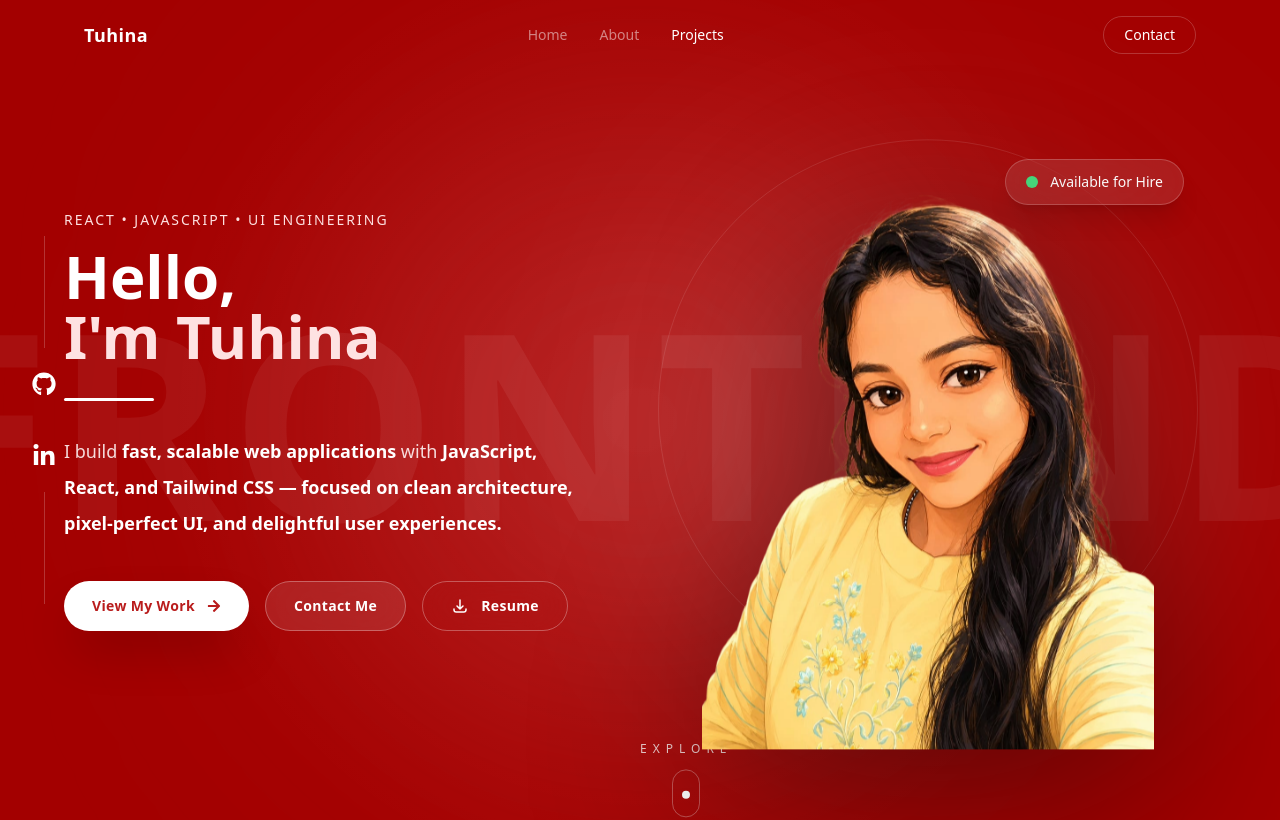
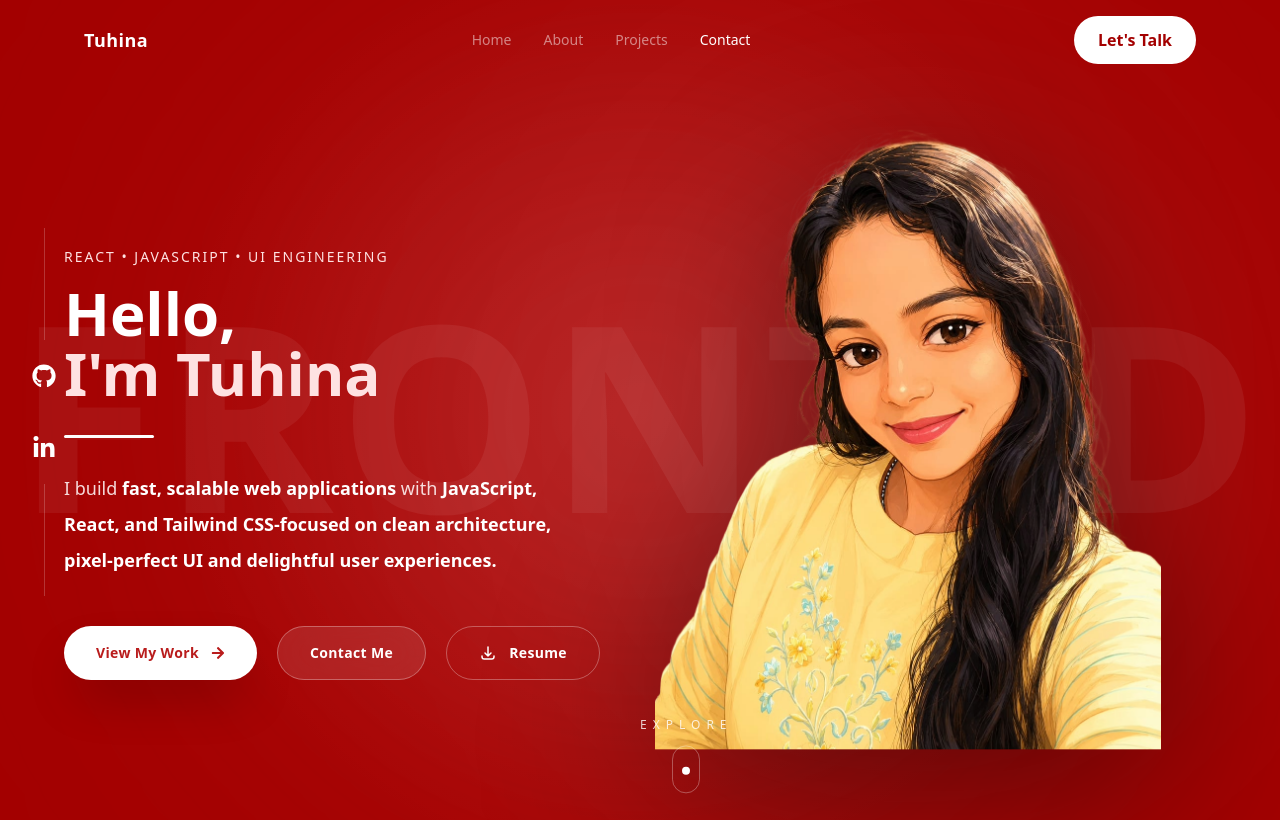
Before and after one commit to Tuhina-Paria/portfollio, a React (Vite) app: page / in a window 1280 px wide. Shown: the top 820 px of the page. Built offline with nearby package versions, Linux system fonts and the light colour scheme.

Commit message:
update ui of navbar and hero

```diff
--- a/src/components/Hero.jsx
+++ b/src/components/Hero.jsx
@@ -8,51 +8,17 @@ import { HiOutlineDownload } from "react-icons/hi";
 
 import profile from "../assets/tuhina.png";
 
-
 const Hero = () => {
   return (
-    <section
-      className="
-        relative
-        min-h-screen
-        overflow-hidden
-        bg-[#A30000]
-      "
-    >
+    <section className="relative min-h-screen overflow-hidden bg-[#A30000]">
 
       {/* Background Gradient */}
-
-      <div
-        className="
-          absolute
-          inset-0
-          bg-[radial-gradient(circle_at_center,rgba(255,255,255,0.08)_0%,transparent_65%)]
-        "
-      />
-
+      <div className="absolute inset-0 bg-[radial-gradient(circle_at_center,rgba(255,255,255,0.08)_0%,transparent_65%)]" />
 
       {/* Background Glow */}
-
-      <div
-        className="
-          absolute
-          left-1/2
-          top-1/2
-          h-[400px]
-          w-[400px]
-          -translate-x-1/2
-          -translate-y-1/2
-          rounded-full
-          bg-red-400/20
-          blur-[150px]
-          lg:h-[600px]
-          lg:w-[600px]
-        "
-      />
-
+      <div className="absolute left-1/2 top-1/2 h-[700px] w-[700px] -translate-x-1/2 -translate-y-1/2 rounded-full bg-red-400/20 blur-[180px]" />
 
       {/* Watermark */}
-
       <h1
         className="
         absolute
@@ -65,21 +31,17 @@ const Hero = () => {
         font-black
         uppercase
         tracking-[4px]
-          text-[90px]
-          sm:text-[140px]
-          lg:text-[220px]
-          xl:text-[260px]
+        text-[180px]
+        lg:text-[260px]
         text-white/[0.06]
         z-0
+        opacity-3%
       "
       >
-        Frontend
+        Fronted
       </h1>
 
-
-
       {/* Social Icons */}
-
       <div
         className="
         absolute
@@ -96,54 +58,29 @@ const Hero = () => {
 
         <div className="h-28 w-px bg-white/20" />
 
-
         <motion.a
-          whileHover={{
-            scale:1.15,
-            y:-4,
-          }}
+          whileHover={{ scale: 1.15, y: -4 }}
           href="https://github.com/yourusername"
           target="_blank"
           rel="noreferrer"
-          className="
-            my-6
-            text-2xl
-            text-white
-            transition
-            hover:text-red-100
-          "
+          className="my-6 text-2xl text-white transition hover:text-red-100"
         >
-          <FaGithub/>
+          <FaGithub />
         </motion.a>
 
-
-
         <motion.a
-          whileHover={{
-            scale:1.15,
-            y:-4,
-          }}
+          whileHover={{ scale: 1.15, y: -4 }}
           href="https://linkedin.com/in/yourprofile"
           target="_blank"
           rel="noreferrer"
-          className="
-            my-6
-            text-2xl
-            text-white
-            transition
-            hover:text-red-100
-          "
+          className="my-6 text-2xl text-white transition hover:text-red-100"
         >
-          <FaLinkedinIn/>
+          <FaLinkedinIn />
         </motion.a>
-
 
         <div className="h-28 w-px bg-white/20" />
 
       </div>
-
-
-
 
       {/* Main Container */}
 
@@ -155,43 +92,33 @@ const Hero = () => {
         flex
         min-h-screen
         max-w-7xl
-          flex-col
+        flex-col-reverse
         items-center
         justify-center
-          gap-10
-          px-5
-          py-20
-          sm:px-8
+        px-6
+        pb-16
         lg:flex-row
+        lg:items-end
         lg:justify-between
         lg:px-16
-          lg:gap-0
       "
       >
-
-
-        {/* LEFT CONTENT */}
+        {/* ================= LEFT CONTENT ================= */}
 
 <motion.div
-          initial={{
-            opacity:0,
-            x:-80,
-          }}
-          animate={{
-            opacity:1,
-            x:0,
-          }}
+  initial={{ opacity: 0, x: -80 }}
+  animate={{ opacity: 1, x: 0 }}
   transition={{
-            duration:0.8,
-            delay:0.2,
+    duration: 0.8,
+    delay: 0.2,
   }}
   className="
     relative
     z-20
-            max-w-lg
+    max-w-xl
     text-center
     lg:text-left
-            xl:max-w-xl
+    lg:pb-20
   "
 >
   {/* Small Heading */}
@@ -209,14 +136,12 @@ const Hero = () => {
    React • JavaScript • UI Engineering
   </p>
 
-
-
   {/* Main Heading */}
 
   <h2
     className="
       text-white
-            text-4xl
+      text-2xl
       sm:text-5xl
       lg:text-6xl
       font-black
@@ -229,33 +154,19 @@ const Hero = () => {
     <span className="text-red-100">
       I'm Tuhina
     </span>
-
   </h2>
-
-
 
   {/* Divider */}
 
   <motion.div
-          initial={{
-            width:0,
+    initial={{ width: 0 }}
+    animate={{ width: 90 }}
+    transition={{
+      delay: 0.8,
+      duration: 0.5,
     }}
-          animate={{
-            width:90,
-          }}
-          transition={{
-            delay:0.8,
-            duration:0.5,
-          }}
-          className="
-            mt-8
-            h-[3px]
-            rounded-full
-            bg-white
-          "
+    className="mt-8 h-[3px] rounded-full bg-white"
   />
-
-
 
   {/* Description */}
 
@@ -263,15 +174,12 @@ const Hero = () => {
     className="
       mt-8
       max-w-lg
-            text-base
-            sm:text-lg
-            leading-8
-            sm:leading-9
+      text-lg
+      leading-9
       text-red-50/90
     "
   >
     I build
-
     <span className="font-semibold text-white">
       {" "}fast, scalable web applications{" "}
     </span>
@@ -279,39 +187,35 @@ const Hero = () => {
     with
 
     <span className="font-semibold text-white">
-            {" "}JavaScript, React, and Tailwind CSS —
-            focused on clean architecture,
-            pixel-perfect UI, and delightful user experiences.
+      {" "}JavaScript, React, and Tailwind CSS-focused on clean architecture,
+pixel-perfect UI and delightful user experiences.
     </span>
 
+
   </p>
-
-
-
 
   {/* Buttons */}
 
   <div
     className="
-            mt-10
+      mt-12
       flex
       flex-wrap
       justify-center
-            gap-4
+      gap-5
       lg:justify-start
     "
   >
-
 
     {/* View Work */}
 
     <motion.a
       whileHover={{
-              y:-5,
-              scale:1.04,
+        y: -5,
+        scale: 1.04,
       }}
       whileTap={{
-              scale:0.96,
+        scale: 0.96,
       }}
       href="#projects"
       className="
@@ -320,8 +224,8 @@ const Hero = () => {
         gap-3
         rounded-full
         bg-white
-              px-7
-              py-3.5
+        px-8
+        py-4
         text-sm
         font-semibold
         tracking-wide
@@ -329,26 +233,20 @@ const Hero = () => {
         shadow-2xl
       "
     >
-
       View My Work
 
       <FaArrowRight />
-
     </motion.a>
-
-
-
-
 
     {/* Contact */}
 
     <motion.a
       whileHover={{
-              y:-5,
-              scale:1.04,
+        y: -5,
+        scale: 1.04,
       }}
       whileTap={{
-              scale:0.96,
+        scale: 0.96,
       }}
       href="#contact"
       className="
@@ -356,8 +254,8 @@ const Hero = () => {
         border
         border-white/30
         bg-white/10
-              px-7
-              py-3.5
+        px-8
+        py-4
         text-sm
         font-semibold
         tracking-wide
@@ -365,30 +263,23 @@ const Hero = () => {
         backdrop-blur-xl
       "
     >
-
       Contact Me
-
     </motion.a>
-
-
-
-
 
     {/* Resume */}
 
     <motion.a
       whileHover={{
-              y:-5,
-              scale:1.04,
+        y: -5,
+        scale: 1.04,
       }}
       whileTap={{
-              scale:0.96,
+        scale: 0.96,
       }}
-
       href="/Tuhina_Paria_FrontedResume.pdf"
       target="_blank"
 rel="noopener noreferrer"
-
+      // download
       className="
         flex
         items-center
@@ -396,72 +287,52 @@ const Hero = () => {
         rounded-full
         border
         border-white/30
-              px-7
-              py-3.5
+        px-8
+        py-4
         text-sm
         font-semibold
         tracking-wide
         text-white
-              backdrop-blur-xl
       "
     >
-
-            <HiOutlineDownload size={18}/>
+      <HiOutlineDownload size={18} />
 
       Resume
-
     </motion.a>
 
-
   </div>
-
 
 </motion.div>
 {/* ================= RIGHT IMAGE ================= */}
 
-
 <motion.div
   initial={{
-            opacity:0,
-            scale:0.85,
-            y:60,
+    opacity: 0,
+    scale: 0.85,
+    y: 60,
   }}
-
   animate={{
-            opacity:1,
-            scale:1,
-            y:[0,-12,0],
+    opacity: 1,
+    scale: 1,
+    y: [0, -12, 0],
   }}
-
   transition={{
-            opacity:{
-              duration:0.8,
-              delay:0.5,
-            },
-
-            scale:{
-              duration:0.8,
-              delay:0.5,
-            },
-
-            y:{
-              duration:5,
-              repeat:Infinity,
-              ease:"easeInOut",
+    opacity: { duration: 0.8, delay: 0.5 },
+    scale: { duration: 0.8, delay: 0.5 },
+    y: {
+      duration: 5,
+      repeat: Infinity,
+      ease: "easeInOut",
     },
   }}
-
   className="
     relative
     flex
-            w-full
+    flex-1
     justify-center
-            items-center
-            lg:w-1/2
+    items-end
   "
 >
-
-
 
   {/* Glow */}
 
@@ -469,56 +340,38 @@ const Hero = () => {
     className="
       absolute
       bottom-10
-              h-[350px]
-              w-[350px]
+      h-[550px]
+      w-[550px]
       rounded-full
       bg-white/10
-              blur-[120px]
-              sm:h-[450px]
-              sm:w-[450px]
-              lg:h-[550px]
-              lg:w-[550px]
+      blur-[170px]
     "
   />
-
-
-
 
   {/* Decorative Ring */}
 
   <div
     className="
       absolute
-              h-[360px]
-              w-[360px]
+      h-[540px]
+      w-[540px]
       rounded-full
-              border
-              border-white/10
-              sm:h-[480px]
-              sm:w-[480px]
-              lg:h-[540px]
-              lg:w-[540px]
+
     "
   />
 
-
-
-
-
-          {/* Profile Image */}
+  {/* Image */}
 
   <img
     src={profile}
     alt="Tuhina Paria"
-
     className="
       relative
       z-20
-              h-[380px]
-              sm:h-[480px]
-              md:h-[560px]
-              lg:h-[620px]
-              xl:h-[680px]
+      h-[420px]
+      sm:h-[520px]
+      md:h-[650px]
+     lg:h-[760px]
       object-contain
       drop-shadow-[0_40px_90px_rgba(0,0,0,0.45)]
       select-none
@@ -526,56 +379,35 @@ const Hero = () => {
     "
   />
 
-
-
-
-
-          {/* Available Badge */}
+  {/* Available Badge
 
   <motion.div
-
     animate={{
-              y:[0,-8,0],
+      y: [0, -8, 0],
     }}
-
     transition={{
-              duration:3,
-              repeat:Infinity,
+      duration: 3,
+      repeat: Infinity,
     }}
-
     className="
       absolute
-              top-10
-              right-4
-              sm:top-20
-              lg:top-24
+      top-24
+      right-0
       lg:right-8
       rounded-full
       border
       border-white/20
       bg-white/10
       backdrop-blur-xl
-              px-4
-              py-2.5
-              sm:px-5
-              sm:py-3
+      px-5
+      py-3
       flex
       items-center
       gap-3
       shadow-xl
     "
-
   >
-
-
-            <span
-              className="
-                relative
-                flex
-                h-3
-                w-3
-              "
-            >
+    <span className="relative flex h-3 w-3">
 
       <span
         className="
@@ -590,7 +422,6 @@ const Hero = () => {
         "
       />
 
-
       <span
         className="
           relative
@@ -602,53 +433,29 @@ const Hero = () => {
         "
       />
 
-
     </span>
 
-
-
-            <p
-              className="
-                text-xs
-                sm:text-sm
-                font-medium
-                text-white
-              "
-            >
+    <p className="text-sm font-medium text-white">
       Available for Hire
     </p>
 
+  </motion.div> */}
 
 </motion.div>
 
-
-        </motion.div>
-
-
-
-      </div>
-
-
-
-
-
 {/* ================= SCROLL INDICATOR ================= */}
 
-
 <motion.div
-
   animate={{
-          y:[0,10,0],
+    y: [0, 10, 0],
   }}
-
   transition={{
-          repeat:Infinity,
-          duration:1.8,
+    repeat: Infinity,
+    duration: 1.8,
   }}
-
   className="
     absolute
-          bottom-6
+    bottom-8
     left-1/2
     -translate-x-1/2
     flex
@@ -656,24 +463,18 @@ const Hero = () => {
     items-center
     text-white/80
   "
-
 >
-
 
   <p
     className="
       mb-3
-            text-[10px]
-            sm:text-xs
+      text-xs
       uppercase
       tracking-[6px]
     "
   >
    Explore
   </p>
-
-
-
 
   <div
     className="
@@ -688,16 +489,13 @@ const Hero = () => {
   >
 
     <motion.div
-
       animate={{
-              y:[2,18,2],
+        y: [2, 18, 2],
       }}
-
       transition={{
-              repeat:Infinity,
-              duration:1.5,
+        repeat: Infinity,
+        duration: 1.5,
       }}
-
       className="
         mt-2
         h-2
@@ -705,20 +503,15 @@ const Hero = () => {
         rounded-full
         bg-white
       "
-
     />
-
 
   </div>
 
-
 </motion.div>
 
-
-
+</div>
 </section>
 );
 };
 
-
 export default Hero;
--- a/src/components/Navbar.jsx
+++ b/src/components/Navbar.jsx
@@ -6,7 +6,7 @@ const links = [
   { name: "Home", id: "home" },
   { name: "About", id: "about" },
   { name: "Projects", id: "projects" },
-  // { name: "Contact", id: "contact" },
+  { name: "Contact", id: "contact" },
 ];
 
 export default function Navbar() {
@@ -82,12 +82,28 @@ export default function Navbar() {
         </div>
 
         {/* CTA */}
-        <button
-          onClick={() => handleScrollTo("contact", "Contact")}
-          className="hidden md:block px-5 py-2 text-sm rounded-full border border-white/20 hover:border-white transition"
-        >
-          Contact
-        </button>
+      <button
+  onClick={() => handleScrollTo("contact", "Contact")}
+  className="
+    hidden
+    md:flex
+    items-center
+    gap-2
+    px-6
+    py-3
+    rounded-full
+    bg-white
+    text-[#A30000]
+    font-semibold
+    transition-all
+    duration-300
+    hover:scale-105
+    hover:shadow-[0_10px_30px_rgba(255,255,255,0.25)]
+    active:scale-95
+  "
+>
+ Let's Talk
+</button>
 
         {/* MOBILE ICON */}
         <button
```
Lines whose indentation alone changed are shown as unchanged.
